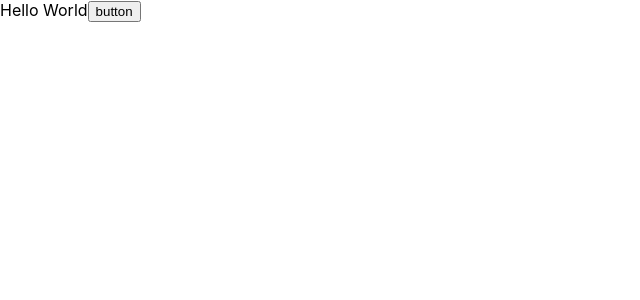
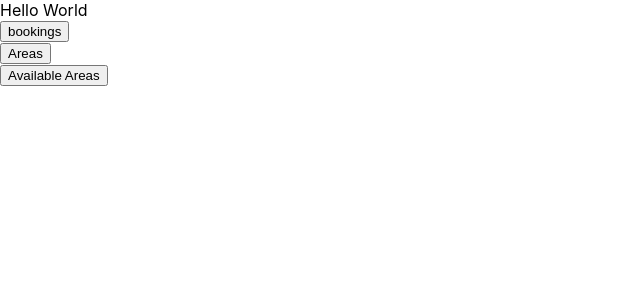
Before and after one commit to IanB13/charleston-point-of-sale, a React (Create React App) app: page / in a window 1280 px wide. Shown: the top 300 px of the page, without its empty margins (0-640 px from the left). Built offline with nearby package versions, Linux system fonts and the light colour scheme.

Commit message:
Added available areas function

```diff
--- a/src/App.js
+++ b/src/App.js
@@ -1,14 +1,37 @@
 import './App.css';
-import getAllBookings from './services/getAllBookings'
+import getBookings from './services/getBookings'
+import getAreas from './services/getAreas'
+import getAvailableAreas from './services/getAvailableAreas';
 
 const App = () => {
+  const bookings = () =>{
+    getBookings("2020-11-02","2020-12-05")
+  }
+
+  const availableAreas = () => {
+    getAvailableAreas("2020-11-02","2020-12-05")
+  }
 
   return (
     <div>
-       Hello World
-       <button onClick ={getAllBookings} >
-         button
+      Hello World
+      <div>
+        <button onClick={bookings} >
+          bookings
        </button>
+      </div>
+
+      <div>
+        <button onClick={getAreas} >
+          Areas
+       </button>
+      </div>
+
+      <div>
+        <button onClick={availableAreas} >
+          Available Areas
+       </button>
+      </div>
     </div>
   );
 }
--- /dev/null
+++ b/src/services/getAreas.js
@@ -0,0 +1,23 @@
+import axios from 'axios'
+
+const getAreas = async () =>{
+    /*Adding api key in react allows anyone to view it
+    for a real app this would be better served with the API Key existing
+    only in the backend */
+    const apiKey = process.env.REACT_APP_API_KEY
+    const hotelId = process.env.REACT_APP_HOTEL_ID
+
+    const URI = `https://api.getimpala.com/v2/hotel/${hotelId}/areas`
+
+    const config = {
+        headers: {
+            Authorization: 'Bearer ' + apiKey
+        }
+    }
+
+    const request = await axios.get(URI,config)
+
+    return request.data.data
+}
+
+export default getAreas
--- /dev/null
+++ b/src/services/getAvailableAreas.js
@@ -0,0 +1,38 @@
+import getBookings from "./getBookings"
+import getAreas from "./getAreas"
+
+const getAvailableAreas = async (startDate, endDate) =>{
+    //Find Booked Rooms
+    const bookings = await getBookings(startDate, endDate)
+
+    // bookings statuses that don't mean the area is unavalible:
+    const availBookings = [ "NO_SHOW" , "CANCELLED" , "CHECKED_OUT", "TRANSFERRED"]
+
+    const bookedAreas = bookings
+        .filter(booking => {
+        return !availBookings.includes(booking.status)
+        })
+        .map(
+            booking => booking.areaId
+        )
+        .reduce((uniqueAreas, areaId ) => {
+            return uniqueAreas.includes(areaId) ? uniqueAreas : [areaId, ...uniqueAreas]
+        },[])
+
+    const areas = await getAreas()
+
+    // Areas statuses that mean the area is unavailable
+    const unavailAreas = ["OUT_OF_SERVICE","OUT_OF_ORDER","OUT_OF_INVENTORY"]
+
+    const availableAreas = areas
+        .filter(area => {
+            return !unavailAreas.includes(area.status)
+        })
+        .filter(area => {
+            return !bookedAreas.includes(area.id)
+        })
+
+    return availableAreas
+}
+
+export default getAvailableAreas
--- /dev/null
+++ b/src/services/getBookings.js
@@ -0,0 +1,28 @@
+import axios from 'axios'
+
+const getBookings = async (startDate, endDate) =>{
+    /*Adding api key in react allows anyone to view it
+    for a real app this would be better served with the API Key existing
+    only in the backend */
+    const apiKey = process.env.REACT_APP_API_KEY
+    const hotelId = process.env.REACT_APP_HOTEL_ID
+
+    const URI = `https://api.getimpala.com/v2/hotel/${hotelId}/bookings`
+
+    const config = {
+        headers: {
+            Authorization: 'Bearer ' + apiKey
+        },
+        params: {
+            startDate,
+            endDate
+        }
+    }
+
+    const request = await axios.get(URI,config)
+
+
+    return request.data.data
+}
+
+export default getBookings
```
